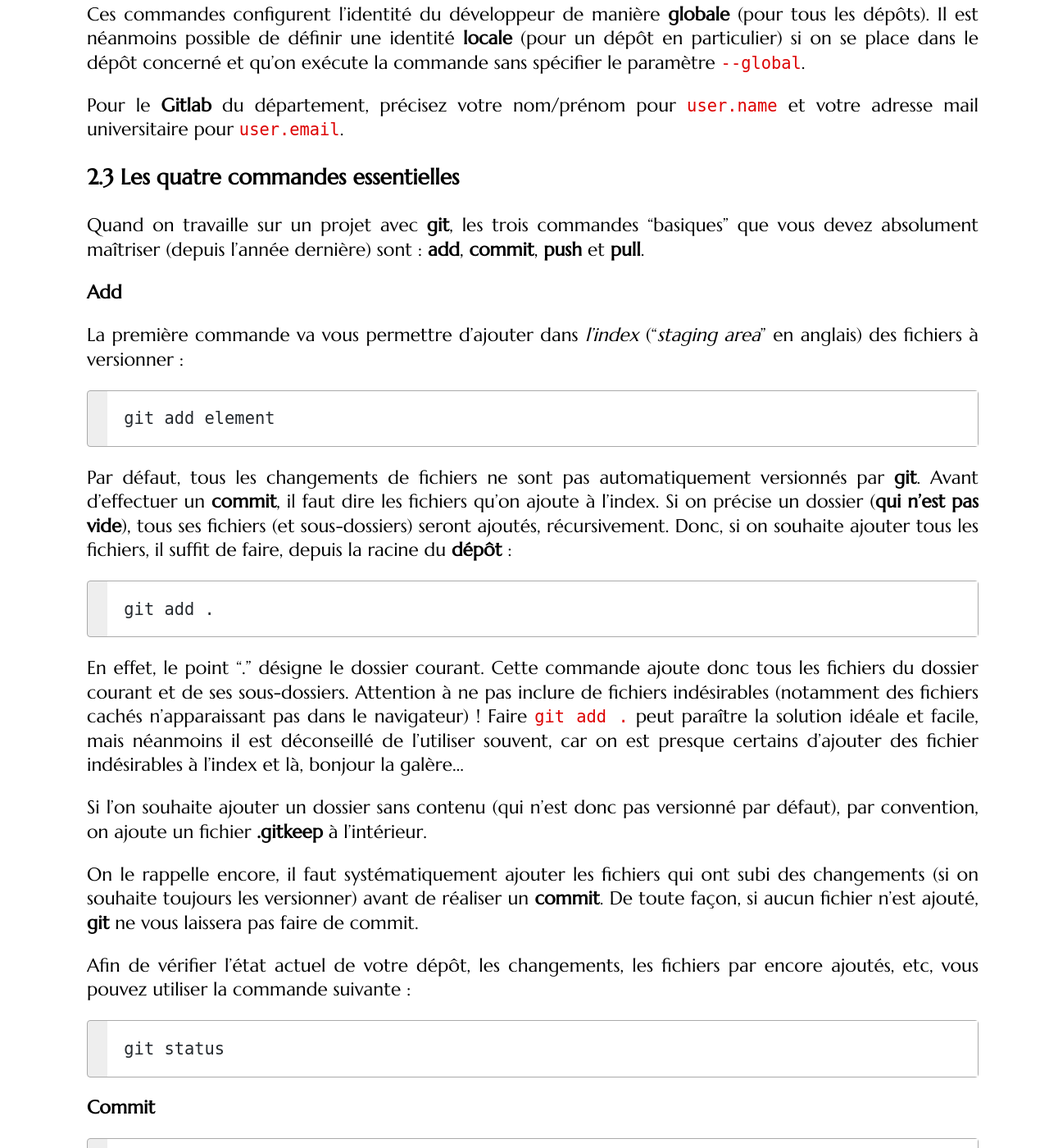
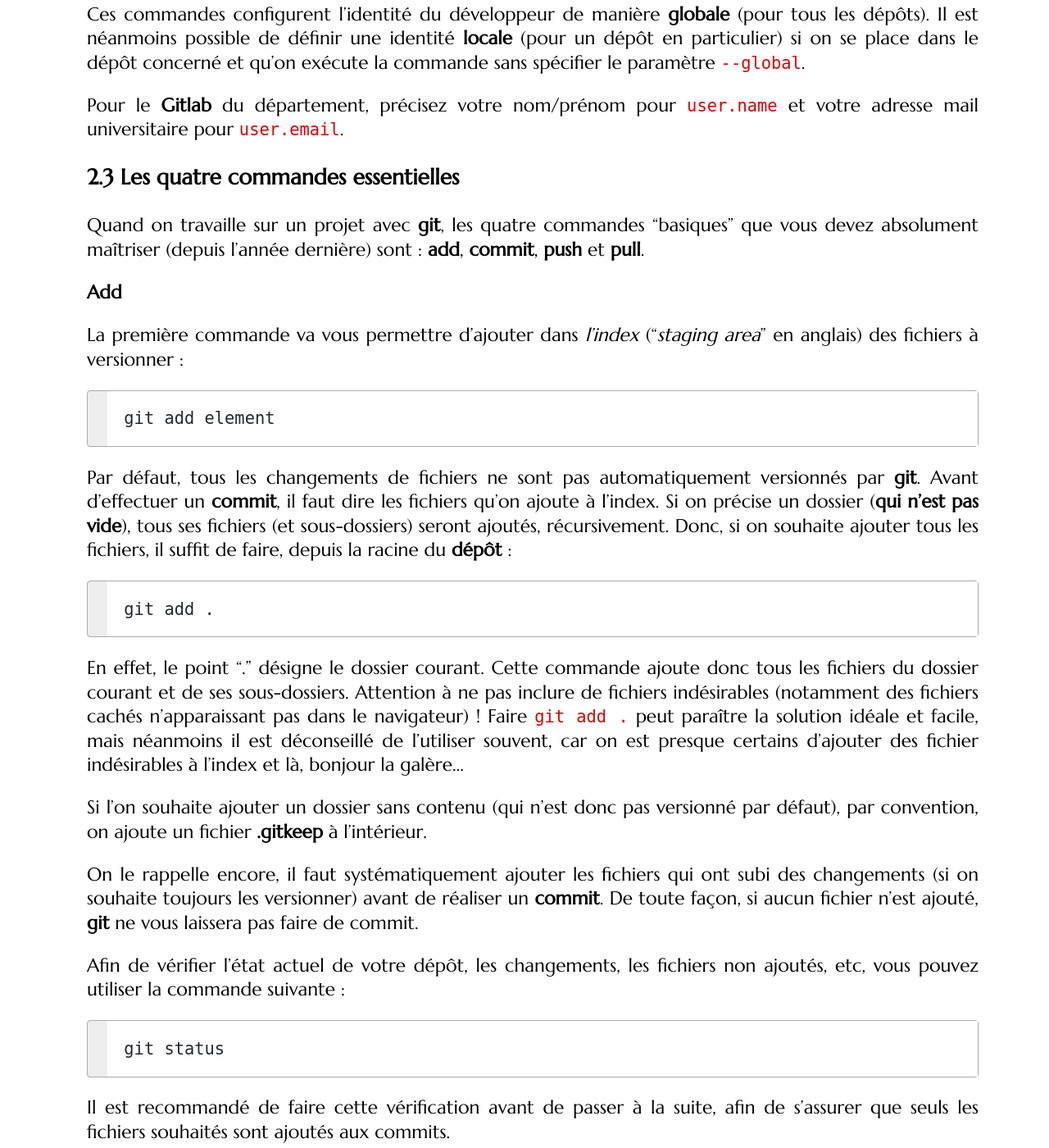
Before and after one commit to mgasquet/R304-QualiteDeveloppement, a Jekyll site: the page built from tutorials/tutorial1.md, in a window 1280 px wide and 1400 px high, scrolled down 3332 px. Shown: the whole window at 82% size. Built offline with Jekyll 4.4.1, drawn with Linux system fonts in a browser that asks for light colours; some web fonts are replaced; some of the changed text lies outside the part shown.

Commit message:
Corrections mineures

````diff
--- a/tutorials/tutorial1.md
+++ b/tutorials/tutorial1.md
@@ -84,7 +84,7 @@ Pour le **Gitlab** du département, précisez votre nom/prénom pour `user.name`
 
 ### Les quatre commandes essentielles
 
-Quand on travaille sur un projet avec **git**, les trois commandes "basiques" que vous devez absolument maîtriser (depuis l'année dernière) sont : **add**, **commit**, **push** et **pull**.
+Quand on travaille sur un projet avec **git**, les quatre commandes "basiques" que vous devez absolument maîtriser (depuis l'année dernière) sont : **add**, **commit**, **push** et **pull**.
 
 **Add**
 
@@ -106,11 +106,12 @@ Si l'on souhaite ajouter un dossier sans contenu (qui n'est donc pas versionné
 
 On le rappelle encore, il faut systématiquement ajouter les fichiers qui ont subi des changements (si on souhaite toujours les versionner) avant de réaliser un **commit**. De toute façon, si aucun fichier n'est ajouté, **git** ne vous laissera pas faire de commit.
 
-Afin de vérifier l'état actuel de votre dépôt, les changements, les fichiers par encore ajoutés, etc, vous pouvez utiliser la commande suivante :
+Afin de vérifier l'état actuel de votre dépôt, les changements, les fichiers non ajoutés, etc, vous pouvez utiliser la commande suivante :
 
 ```bash
 git status
 ```
+Il est recommandé de faire cette vérification avant de passer à la suite, afin de s'assurer que seuls les fichiers souhaités sont ajoutés aux commits.
 
 **Commit**
 
@@ -245,7 +246,7 @@ On a le fonctionnement suivant :
 
 **Attention**, dans les commandes, le tableau des paramètres est passé tel quel, sans autre traitement. Donc, la première case de ce tableau (index 0) contient le **nom de la commande**. Pour obtenir les paramètres qui intéressent la commande, il faut aller chercher à partir de la seconde case (d'index 1).
 
-Au lancement, le programme contient un document "vide". Après l'exécution d'une commande, la chaîne de caractères est ré-affichée. Pour le moment, une seule commande est disponible, **la commande d'ajout**. Pour l'utiliser, il faut donc écrire (dans la console, une fois le programme lancé) :
+Au lancement, le programme contient un document vide. Après l'exécution d'une commande, la chaîne de caractères est ré-affichée. Pour le moment, une seule commande est disponible, **la commande d'ajout**. Pour l'utiliser, il faut donc écrire (dans la console, une fois le programme lancé) :
 
 ```bash
 ajouter;texte à ajouter
@@ -321,7 +322,7 @@ Pour le prochain exercice (et pour pouvoir vous montrer quelque chose d'intéres
 
     N'oubliez pas de faire plusieurs commits (comme demandé plus haut) pendant le développement de cette fonctionnalité ! Par exemple, vous pouvez en faire trois en laissant un bug volontairement dans le code du premier commit puis le fixer avec le second commit, et enfin ajouter des commentaires ou de la documentation avec le troisième commit.
 
-    Techniquement (comme montré dans l'exemple), le paramètre contenant le texte peut être vide...à vous de gérer cela!
+    Techniquement (comme montré dans l'exemple), le paramètre contenant le texte peut être vide... à vous de gérer cela!
 
 3. Enregistrez cette nouvelle commande dans la méthode **createCommand** de `CommandeFactory`, en vous basant sur l'exemple de la commande `ajouter` (là aussi, vous pouvez faire un commit).
 
@@ -610,7 +611,7 @@ git merge nom_branche_a_integrer
 
 Par exemple, si on se trouve sur la branche `development` et qu'on souhaite intégrer les changements de la branche `feature/chat` :
 
-- On se déplace sur la branche `development` (si on n'y ait pas déjà) :
+- On se déplace sur la branche `development` (si on n'y est pas déjà) :
 
 ```bash
 git checkout development
````
Also changed, not shown: other parts of tutorials/tutorial1.md (+1 -1 lines).
